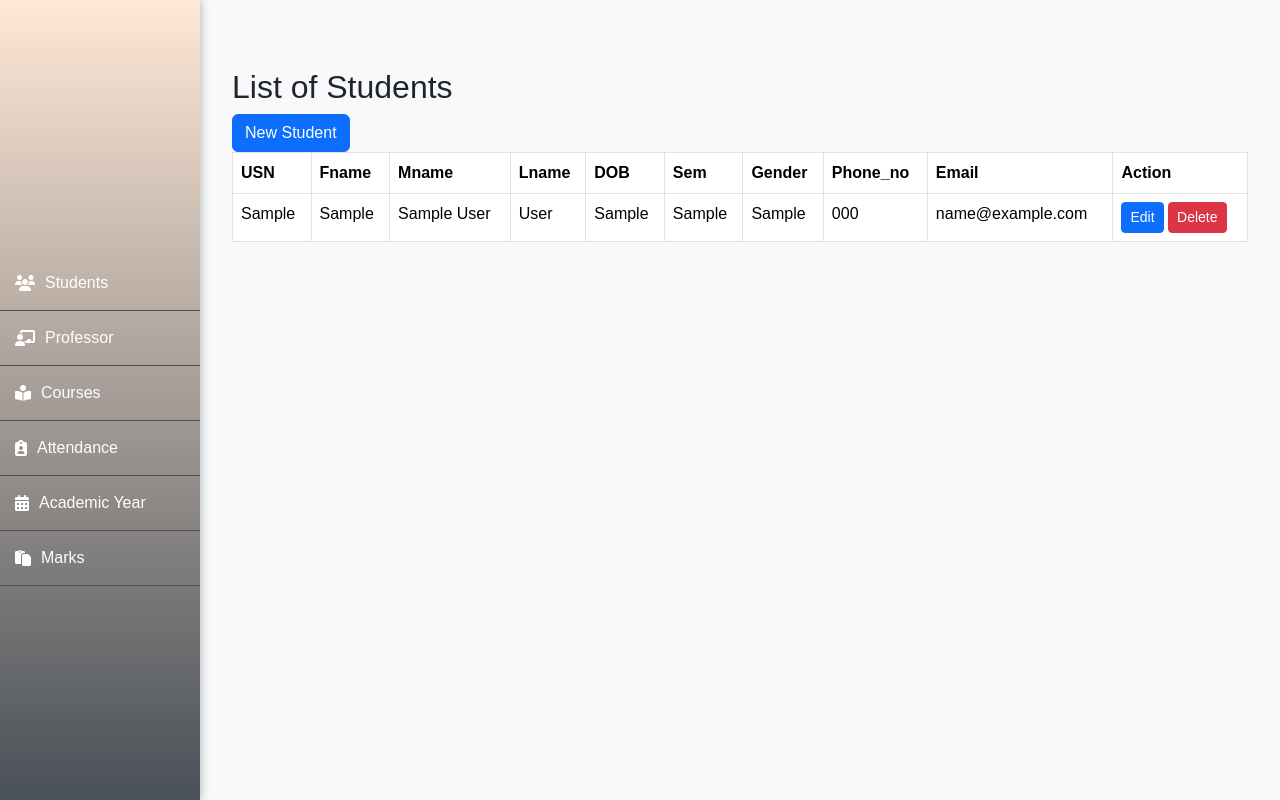
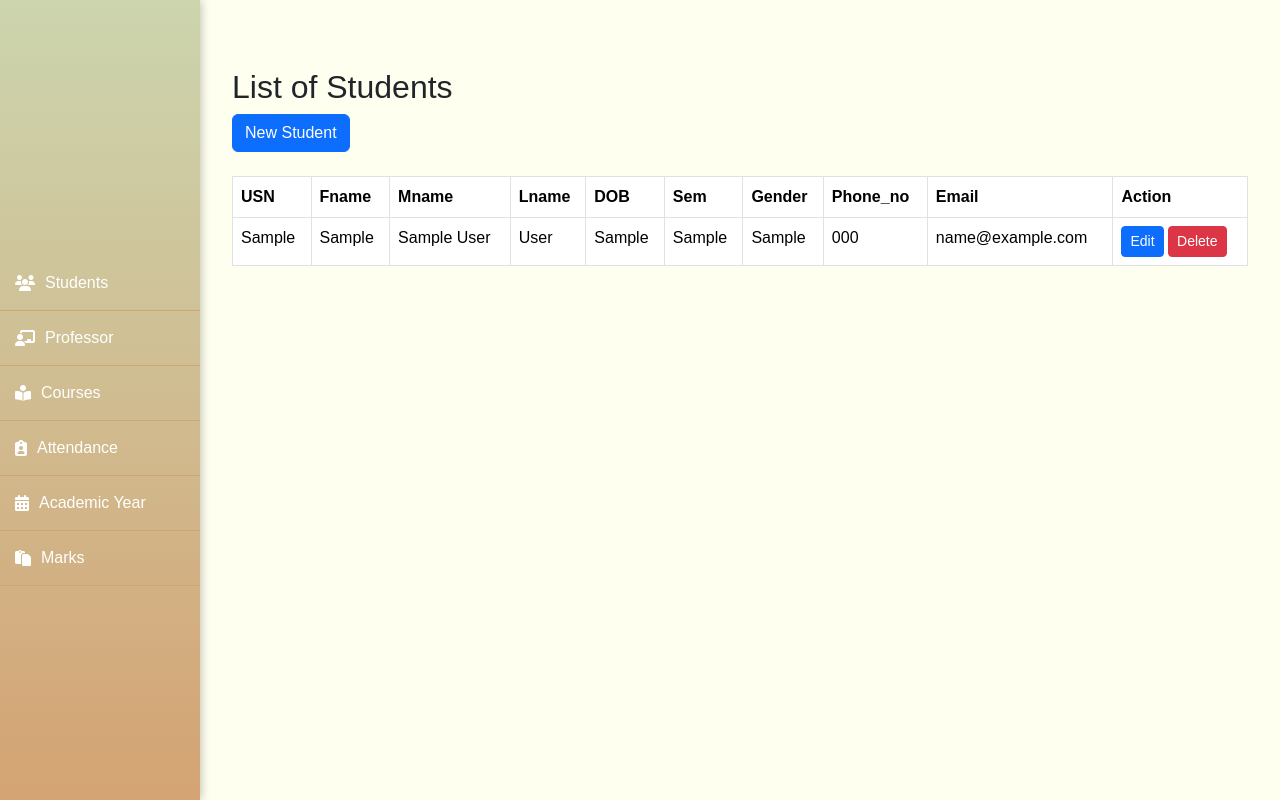
Before and after one commit to shrutib2002/DBMS_MiniProj, a PHP site: page /students.php in a window 1280 px wide. Run offline with PHP 8.4, Linux system fonts and the light colour scheme; tables that the repository leaves empty or names only in its code hold one stand-in row (values such as "Sample post").

Commit message:
minor changes

```diff
--- a/course.php
+++ b/course.php
@@ -43,7 +43,7 @@
               </a>
           </li>
           <li>
-              <a href="marks.html">
+              <a href="marks.php">
                   <i class="fa-solid fa-paste"></i>
                   <span>Marks</span>
               </a>
--- a/students.php
+++ b/students.php
@@ -12,8 +12,9 @@
     <link rel="stylesheet" href="https://cdnjs.cloudflare.com/ajax/libs/font-awesome/6.5.1/css/all.min.css" integrity="sha512-DTOQO9RWCH3ppGqcWaEA1BIZOC6xxalwEsw9c2QQeAIftl+Vegovlnee1c9QX4TctnWMn13TZye+giMm8e2LwA==" crossorigin="anonymous" referrerpolicy="no-referrer" />
     <link rel="stylesheet" href="./styles/Hstyle.css" />
 </head>
-<body>
-<div id="sidebar">
+<body style="background-color: #FFFFF0">
+<div id="sidebar" style="  background: linear-gradient(to bottom,#E5E4E2)
+">
       <header></header>
       <ul>
           <li>
@@ -62,8 +63,8 @@
     <div class="main-content">
         <h2>List of Students</h2>
         <a class="btn btn-primary" href="createStudent.php" role="button">New Student</a>
-        <br>
-        <table class="table table-bordered">
+        <br><br>
+        <table style="background-color: #DBD0BD" class="table table-bordered">
             <thead>
                 <tr>
                     <th>USN</th>
--- a/styles/Hstyle.css
+++ b/styles/Hstyle.css
@@ -8,7 +8,7 @@ body {
 #sidebar {
   width: 60px;
   height: 100vh;
-  background: linear-gradient(to bottom,#FFE8D6,#495057);
+  background: linear-gradient(to bottom,#CCD5AE,#D4A373);
   color: #ffffff;
   transition: width 0.3s;
   overflow-x: hidden;
@@ -29,7 +29,7 @@ body {
   text-align: center;
   font-size: 1.2em;
   font-weight: bold;
-  border-bottom: 1px solid #495057;
+  border-bottom: 1px solid #D4A373;
   white-space: nowrap;
   overflow: hidden;
   text-overflow: ellipsis;
@@ -47,13 +47,13 @@ body {
   display: flex;
   align-items: center;
   padding: 15px;
-  border-bottom: 1px solid #495057;
+  border-bottom: 1px solid #D4A373;
   transition: background-color 0.3s;
   overflow: hidden;
 }
 
 #sidebar li:hover {
-  background-color: #495057;
+  background-color: #D4A373;
 }
 
 #sidebar li a {
```
Also changed, not shown: styles/style.css (line endings or trailing spaces).
